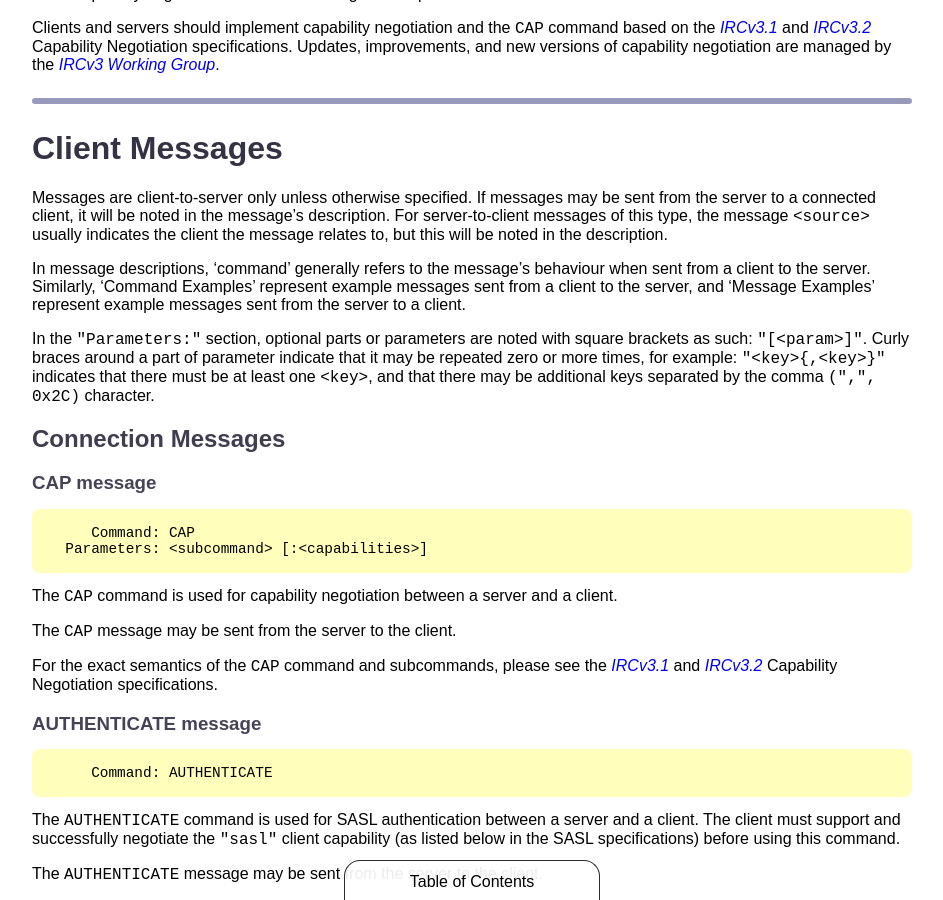
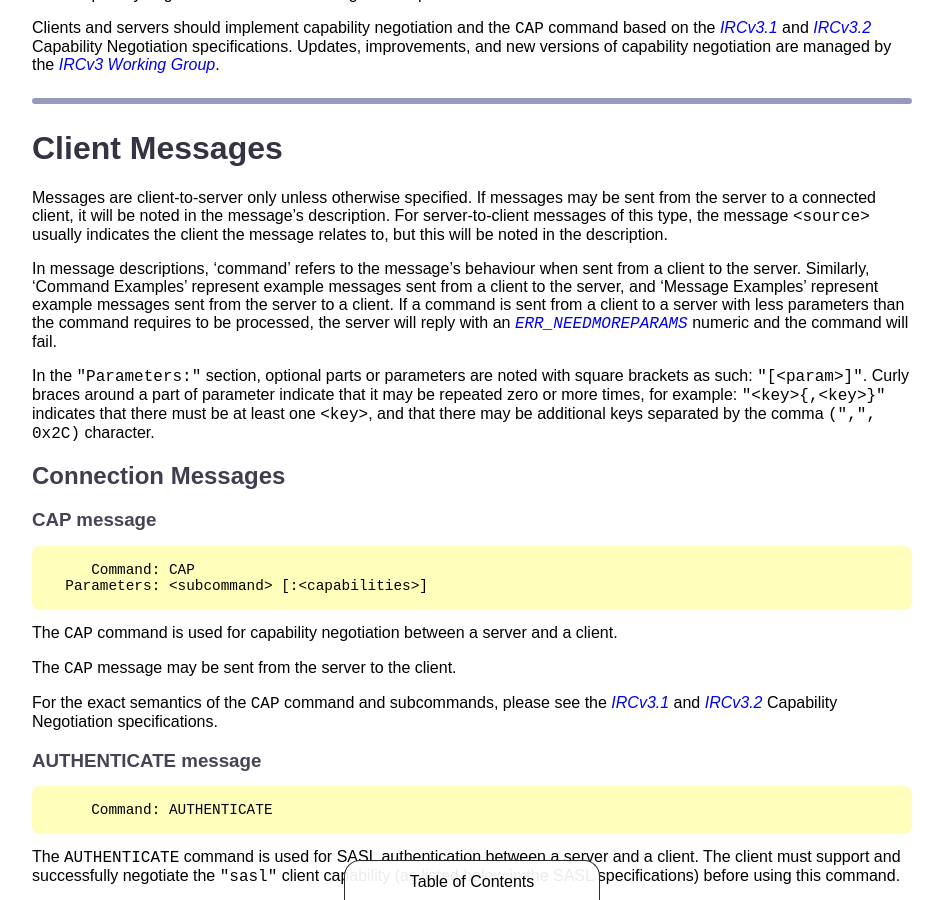
Before and after one commit to ircdocs/modern-irc, a Jekyll site: the page built from index.md, in a window 1280 px wide and 900 px high, scrolled down 11072 px. Shown: the whole window, without its empty margins (168-1111 px from the left). Built offline with Jekyll 4.4.1, drawn with Linux system fonts in a browser that asks for light colours; some of the changed text lies outside the part shown.

```diff
--- a/index.md
+++ b/index.md
@@ -467,7 +467,7 @@ Clients and servers should implement capability negotiation and the `CAP` comman
 
 Messages are client-to-server only unless otherwise specified. If messages may be sent from the server to a connected client, it will be noted in the message's description. For server-to-client messages of this type, the message `<source>` usually indicates the client the message relates to, but this will be noted in the description.
 
-In message descriptions, 'command' generally refers to the message's behaviour when sent from a client to the server. Similarly, 'Command Examples' represent example messages sent from a client to the server, and 'Message Examples' represent example messages sent from the server to a client.
+In message descriptions, 'command' refers to the message's behaviour when sent from a client to the server. Similarly, 'Command Examples' represent example messages sent from a client to the server, and 'Message Examples' represent example messages sent from the server to a client. If a command is sent from a client to a server with less parameters than the command requires to be processed, the server will reply with an [`ERR_NEEDMOREPARAMS`](#errneedmoreparams-461) numeric and the command will fail.
 
 In the `"Parameters:"` section, optional parts or parameters are noted with square brackets as such: `"[<param>]"`. Curly braces around a part of parameter indicate that it may be repeated zero or more times, for example: `"<key>{,<key>}"` indicates that there must be at least one `<key>`, and that there may be additional keys separated by the comma `(",", 0x2C)` character.
 
@@ -859,6 +859,7 @@ The currently supported queries are:
 Numeric Replies:
 
 * [`ERR_NOSUCHSERVER`](#errnosuchserver-402) `(402)`
+* [`ERR_NEEDMOREPARAMS`](#errneedmoreparams-461) `(461)`
 * [`ERR_NOPRIVILEGES`](#errnoprivileges-481) `(481)`
 * [`ERR_NOPRIVS`](#errnoprivs-723) `(723)`
 * [`RPL_STATSCLINE`](#statscline-213) `(213)`
```
Also changed, not shown: other parts of index.md (+3 -3 lines).
